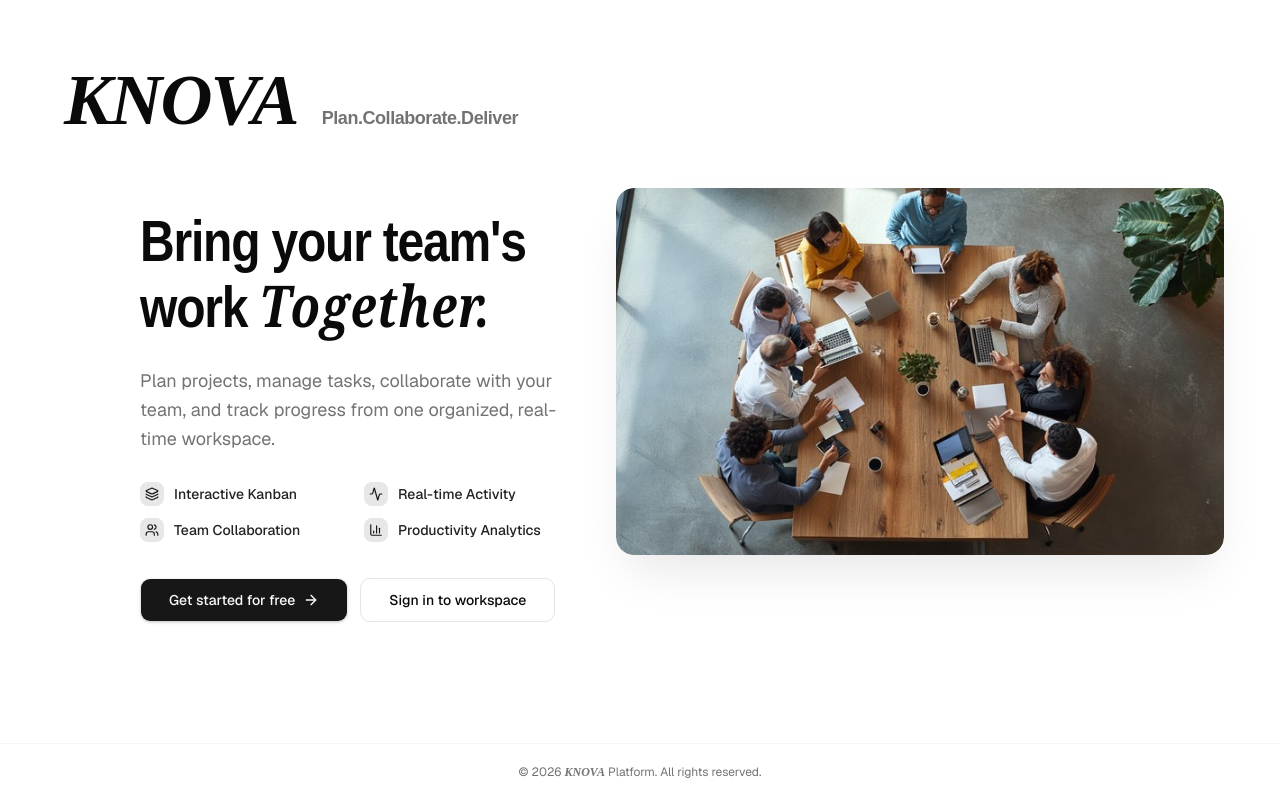
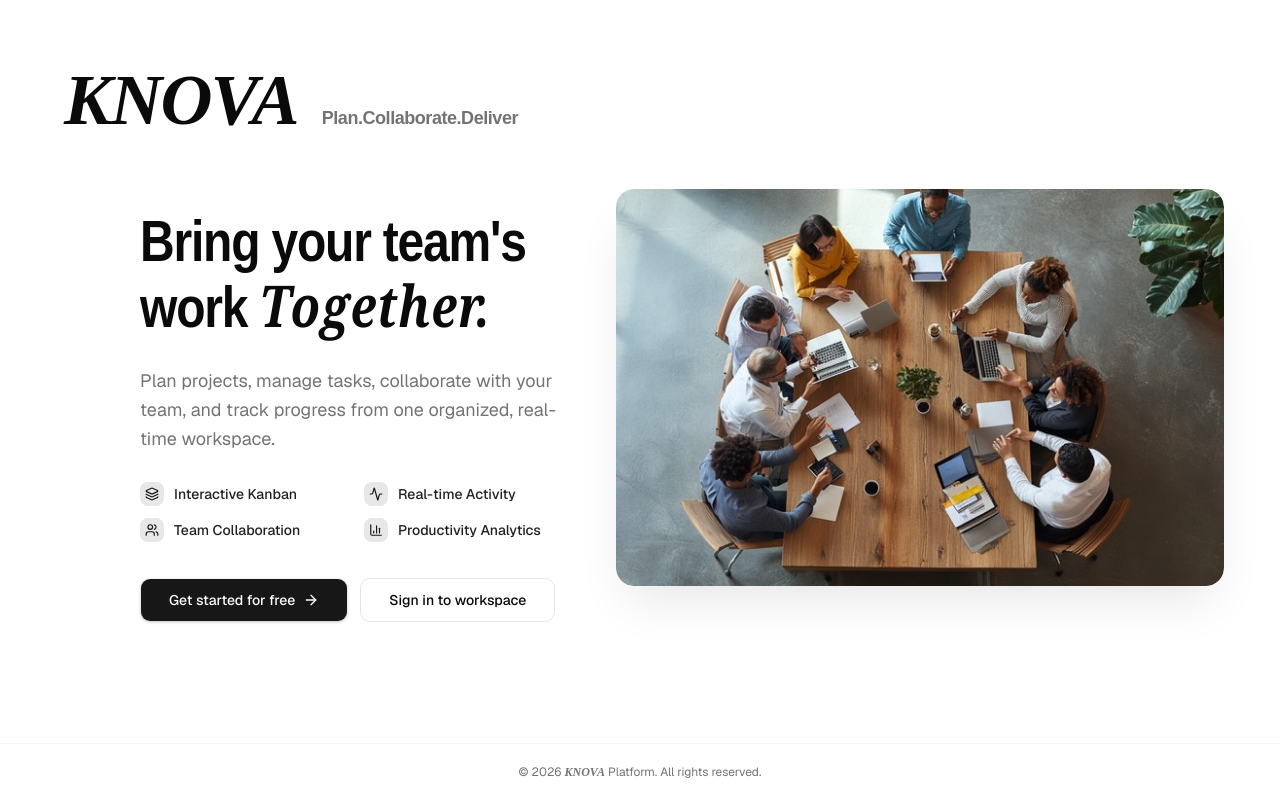
Before and after one commit to Saran-Ravichandran-06/Team_Productivity_Platform, a Next.js app: page / in a window 1280 px wide. Built offline with nearby package versions, Linux system fonts and the light colour scheme; a web font is replaced by a local one.

Commit message:
image adjusted

```diff
--- a/src/app/page.tsx
+++ b/src/app/page.tsx
@@ -108,17 +108,17 @@ export default function Home() {
         </div>
 
         {/* 2. Right Part: Dedicated Image Showcase (Same background as left, no vertical dividing border/fade) */}
-        <div className="w-full lg:w-[50%] flex items-center justify-center lg:justify-start p-6 sm:p-8 lg:py-8 lg:pr-6 lg:pl-0 xl:py-10 xl:pr-8 xl:pl-0 min-h-[460px] bg-background">
-          <div className="relative w-full max-w-[780px] xl:max-w-[850px] 2xl:max-w-[900px] lg:-translate-x-4 xl:-translate-x-6">
+        <div className="w-full lg:w-[50%] flex items-center justify-center lg:justify-start p-6 sm:p-8 lg:py-8 lg:pr-6 lg:pl-0 xl:py-10 xl:pr-8 xl:pl-0 min-h-[480px] bg-background">
+          <div className="relative w-full max-w-[780px] xl:max-w-[850px] 2xl:max-w-[900px] lg:-translate-x-4 xl:-translate-x-6 lg:translate-y-4 xl:translate-y-4">
             {/* Image Container with Proper Dimensions & Aspect Ratio */}
             <div className="relative w-full overflow-hidden rounded-2xl shadow-2xl shadow-black/10 bg-background">
               <Image
                 src="/images/landing.jpg"
                 alt="KNOVA team collaborating around conference table"
                 width={820}
-                height={500}
+                height={535}
                 priority
-                className="w-full h-auto aspect-[728/440] object-cover block rounded-2xl"
+                className="w-full h-auto aspect-[728/475] object-cover object-top block rounded-2xl"
                 sizes="(max-width: 1024px) 100vw, (max-width: 1440px) 55vw, 900px"
               />
             </div>
```
